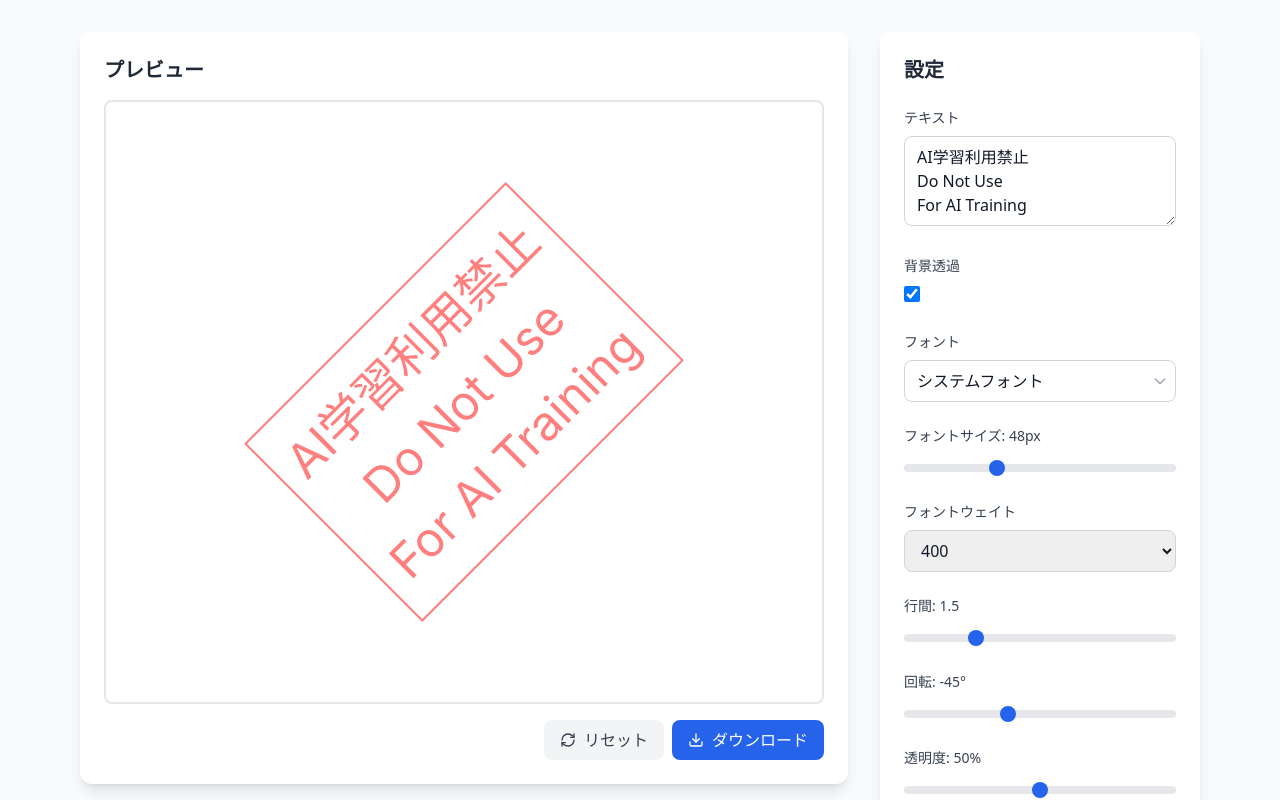
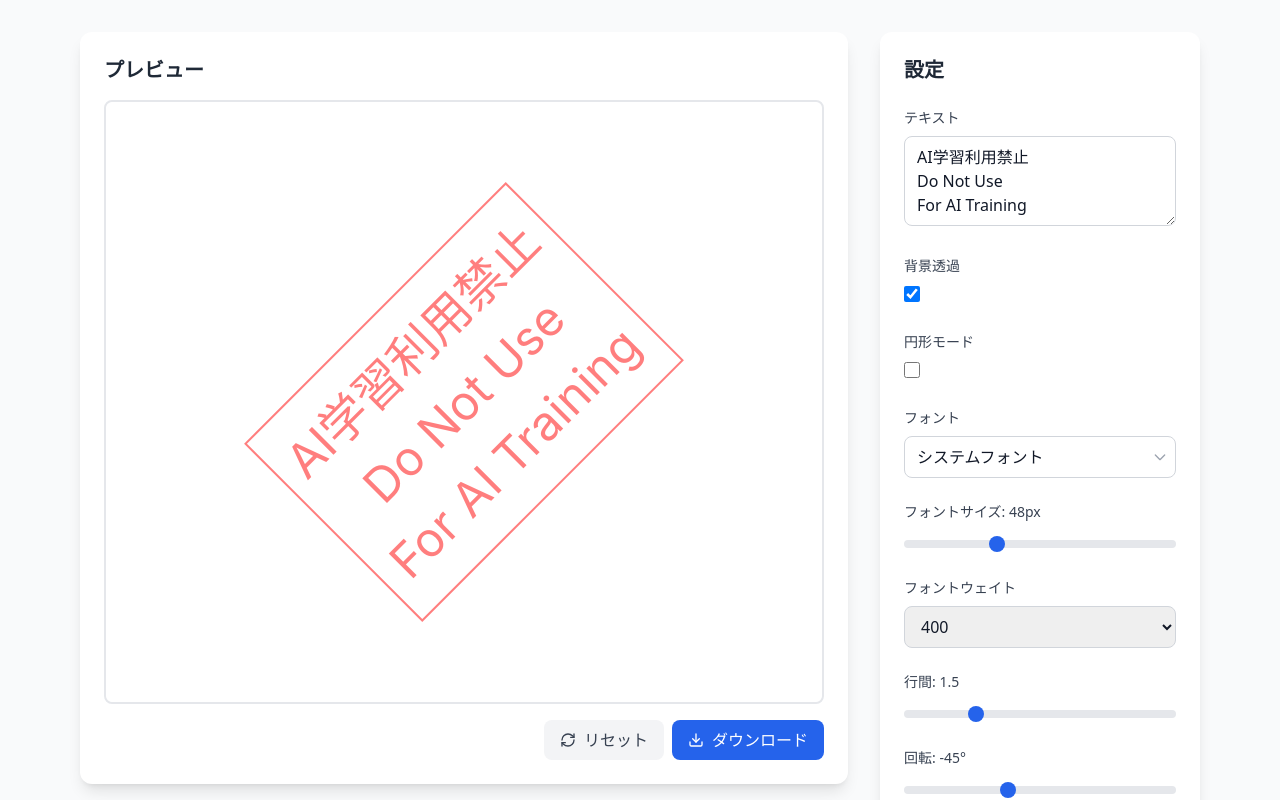
Before and after one commit to minagishl/watermark, a React (Vite) app: page / in a window 1280 px wide. Shown: the top 800 px of the page. Built offline with nearby package versions, Linux system fonts and the light colour scheme.

Commit message:
Add circular mode

```diff
--- a/src/App.tsx
+++ b/src/App.tsx
@@ -17,6 +17,7 @@
     '-apple-system, BlinkMacSystemFont, "Segoe UI", Roboto, sans-serif',
   backgroundTransparent: true,
   fontWeight: 400,
+  isCircle: false,
 };
 
 function App() {
--- a/src/components/Preview.tsx
+++ b/src/components/Preview.tsx
@@ -57,6 +57,13 @@
                   fontFamily: settings.fontFamily,
                   fontWeight: settings.fontWeight,
                   ...getBorderStyles(),
+                  ...(settings.isCircle && {
+                    borderRadius: "100%",
+                    aspectRatio: "1",
+                    alignItems: "center",
+                    display: "flex",
+                    padding: "50px",
+                  }),
                 }}
               >
                 {settings.text}
--- a/src/components/Settings.tsx
+++ b/src/components/Settings.tsx
@@ -66,6 +66,18 @@
               onChange={(e) =>
                 onSettingsChange({ backgroundTransparent: e.target.checked })
               }
+              className="w-4 h-4 text-blue-600 border-gray-300 rounded focus:ring-blue-500"
+            />
+          </div>
+
+          <div>
+            <label className="block text-sm font-medium text-gray-700 mb-2">
+              円形モード
+            </label>
+            <input
+              type="checkbox"
+              checked={settings.isCircle}
+              onChange={(e) => onSettingsChange({ isCircle: e.target.checked })}
               className="w-4 h-4 text-blue-600 border-gray-300 rounded focus:ring-blue-500"
             />
           </div>
--- a/src/types.ts
+++ b/src/types.ts
@@ -22,4 +22,5 @@
   fontFamily: string;
   backgroundTransparent: boolean;
   fontWeight: number;
+  isCircle: boolean;
 }
```
